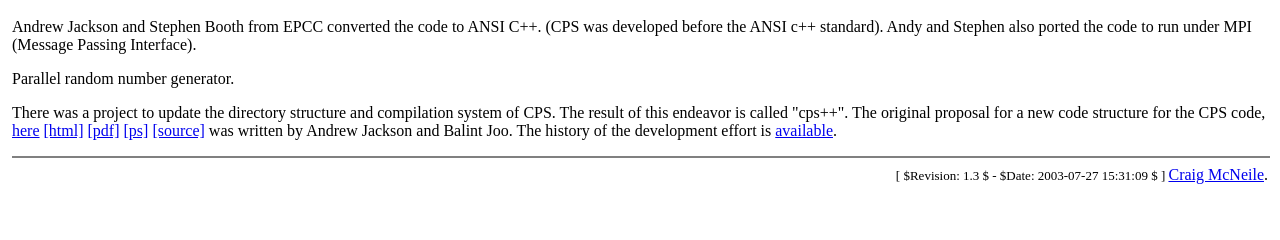
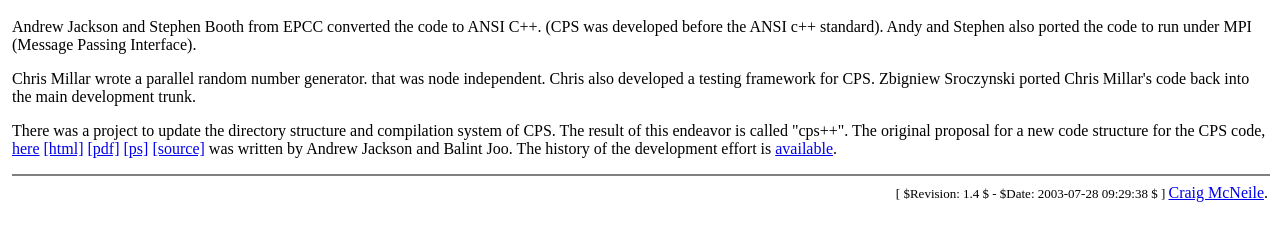
Before and after one commit to RBC-UKQCD/CPS_public, a plain HTML site: page cps_pp/doc/history/index.html in a window 1280 px wide. Shown: the part 230-470 px from the top of the page. Drawn offline with Linux system fonts and the light colour scheme.

Commit message:
I have updated the information about the parallel RNG.
git-svn-id: file:///home/chulwoo/CPS/repo/CVS2SVN/cps/trunk@18 fb734a29-28db-4bc5-88a3-3cb5ee595545

```diff
--- a/cps_pp/doc/history/index.html
+++ b/cps_pp/doc/history/index.html
@@ -46,7 +46,12 @@ ported the code to run under MPI
 (Message Passing Interface).
 
 <p>
-Parallel random number generator.
+Chris Millar wrote a
+parallel random number generator.
+that was node independent. Chris also developed a
+testing framework for CPS. Zbigniew Sroczynski ported
+Chris Millar's code back into the main development
+trunk.
 
 <p>
 There was a project to update the directory
@@ -63,7 +68,7 @@ The history of the development effort is
 
 
 <hr width="100%" size="2" align="Left" noshade="">
-<div align=right><font size=-1>[ $Revision: 1.3 $ - $Date: 2003-07-27 15:31:09 $ ] </font><a href="mailto:mcneile@amtp.liv.ac.uk">Craig McNeile</a>.</div>
+<div align=right><font size=-1>[ $Revision: 1.4 $ - $Date: 2003-07-28 09:29:38 $ ] </font><a href="mailto:mcneile@amtp.liv.ac.uk">Craig McNeile</a>.</div>
 
 </body>
 </html>
```
